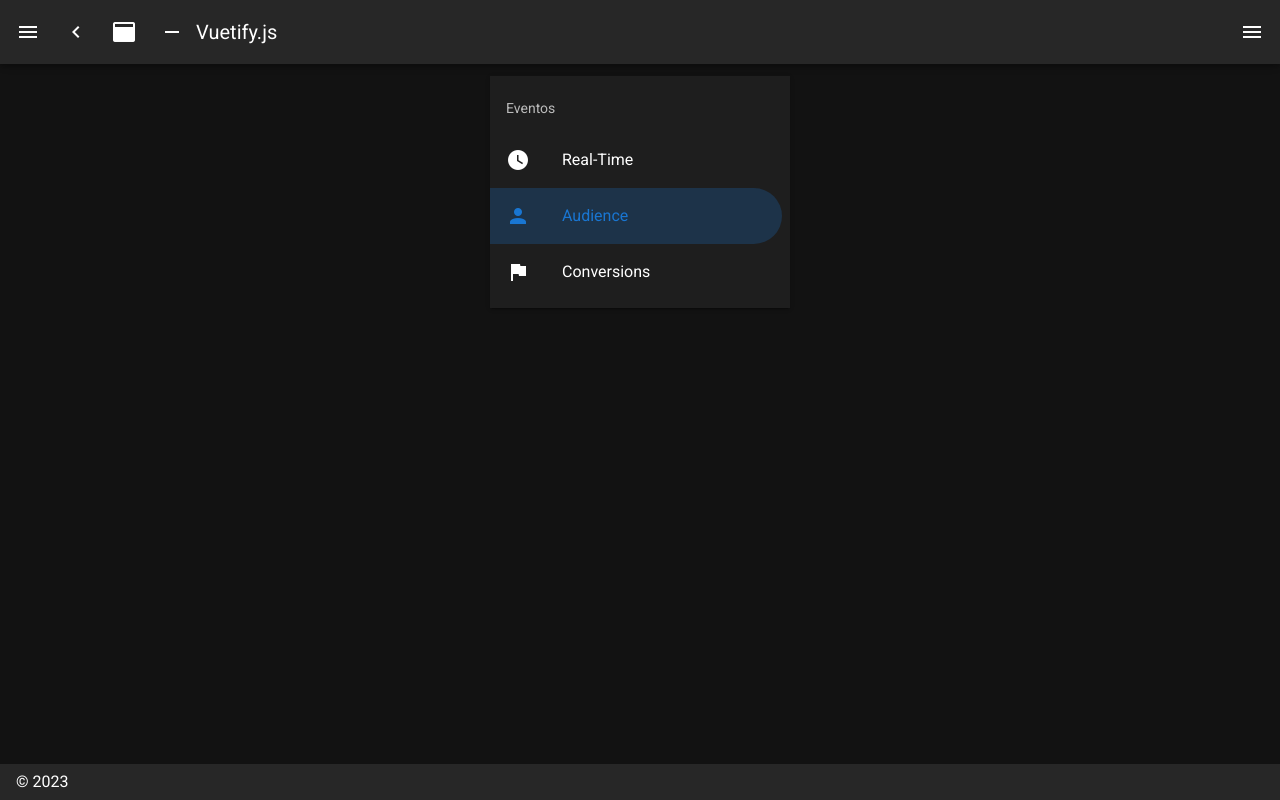
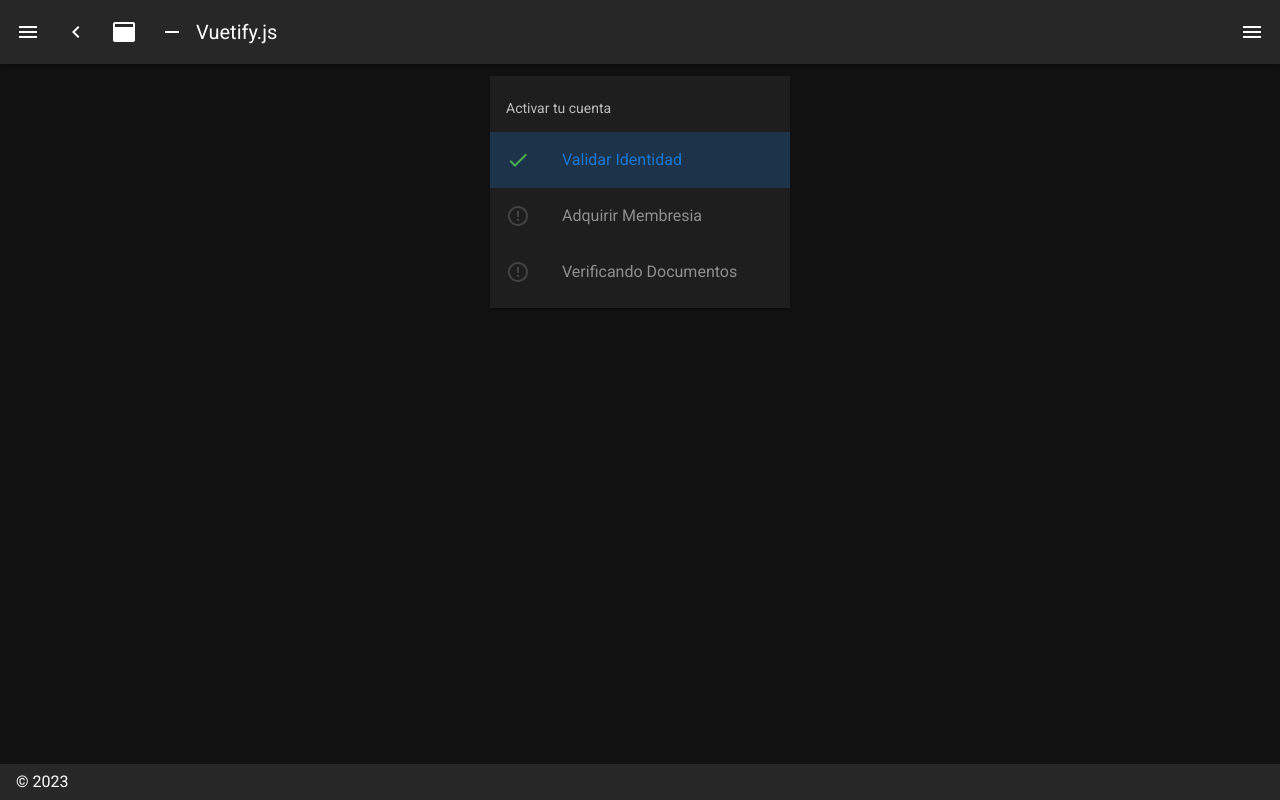
Before and after one commit to StrohXl/Nuxt2, a Nuxt app: page /inicio in a window 1280 px wide. Built offline with nearby package versions, Linux system fonts and the light colour scheme.

Commit message:
added icons in list

```diff
--- a/pages/inicio.vue
+++ b/pages/inicio.vue
@@ -1,24 +1,42 @@
 <template>
-  <v-card
-    class="mx-auto"
-    max-width="300"
-    tile
-  >
-    <v-list shaped>
-      <v-subheader>Eventos</v-subheader>
-      <v-list-item-group
-        v-model="selectedItem"
-        color="primary"
-      >
+  <v-card class="mx-auto" max-width="300" tile>
+    <v-list>
+      <v-subheader>Activar tu cuenta</v-subheader>
+      <v-list-item-group v-model="selectedItem" color="primary">
         <v-list-item
           v-for="(item, i) in items"
           :key="i"
+          :disabled="item.disabled == true && true"
         >
           <v-list-item-icon>
-            <v-icon v-text="item.icon"></v-icon>
+            <v-icon
+              v-text="
+                item.disabled == true
+                  ? 'mdi-alert-circle-outline'
+                  : item.error == true
+                  ? 'mdi-alpha-x-circle-outline'
+                  : item.process == true
+                  ? 'fas fa-circle-notch fa-spin'
+                  : 'mdi-check'
+              "
+              :color="
+                item.disabled == true
+                  ? '#424242'
+                  : item.error == true
+                  ? 'red'
+                  : item.process == true
+                  ? 'white'
+                  : 'green'
+              "
+            ></v-icon>
           </v-list-item-icon>
           <v-list-item-content>
-            <v-list-item-title v-text="item.text"></v-list-item-title>
+            <v-list-item-title
+              >{{ item.text }}
+              <template v-if="item.process == true">
+                {{ number }}
+              </template>
+            </v-list-item-title>
           </v-list-item-content>
         </v-list-item>
       </v-list-item-group>
@@ -28,12 +46,40 @@
 <script>
 export default {
   data: () => ({
-      selectedItem: 1,
+    selectedItem: 0,
+    number: 5,
     items: [
-        { text: 'Real-Time', icon: 'mdi-clock' },
-        { text: 'Audience', icon: 'mdi-account' },
-        { text: 'Conversions', icon: 'mdi-flag' },
+      {
+        text: 'Validar Identidad',
+        icon: 'mdi-clock',
+        iconAlert: 'mdi-alert-circle-outline',
+        disabled: false,
+        process: false,
+        error: false,
+        select: true
+      },
+      {
+        select: false,
+        text: 'Adquirir Membresia',
+        icon: 'mdi-account',
+        iconAlert: 'mdi-alert-circle-outline',
+        disabled: true,
+        process: false,
+        error: false,
+      },
+      {
+        select: false,
+        text: 'Verificando Documentos',
+        iconAlert: 'mdi-alert-circle-outline',
+        icon: 'mdi-flag',
+        disabled: true,
+        process: false,
+        error: false,
+      },
     ],
   }),
+  methods: {
+    validarIdentidad() {},
+  },
 }
 </script>
```
Lines whose indentation alone changed are shown as unchanged.
